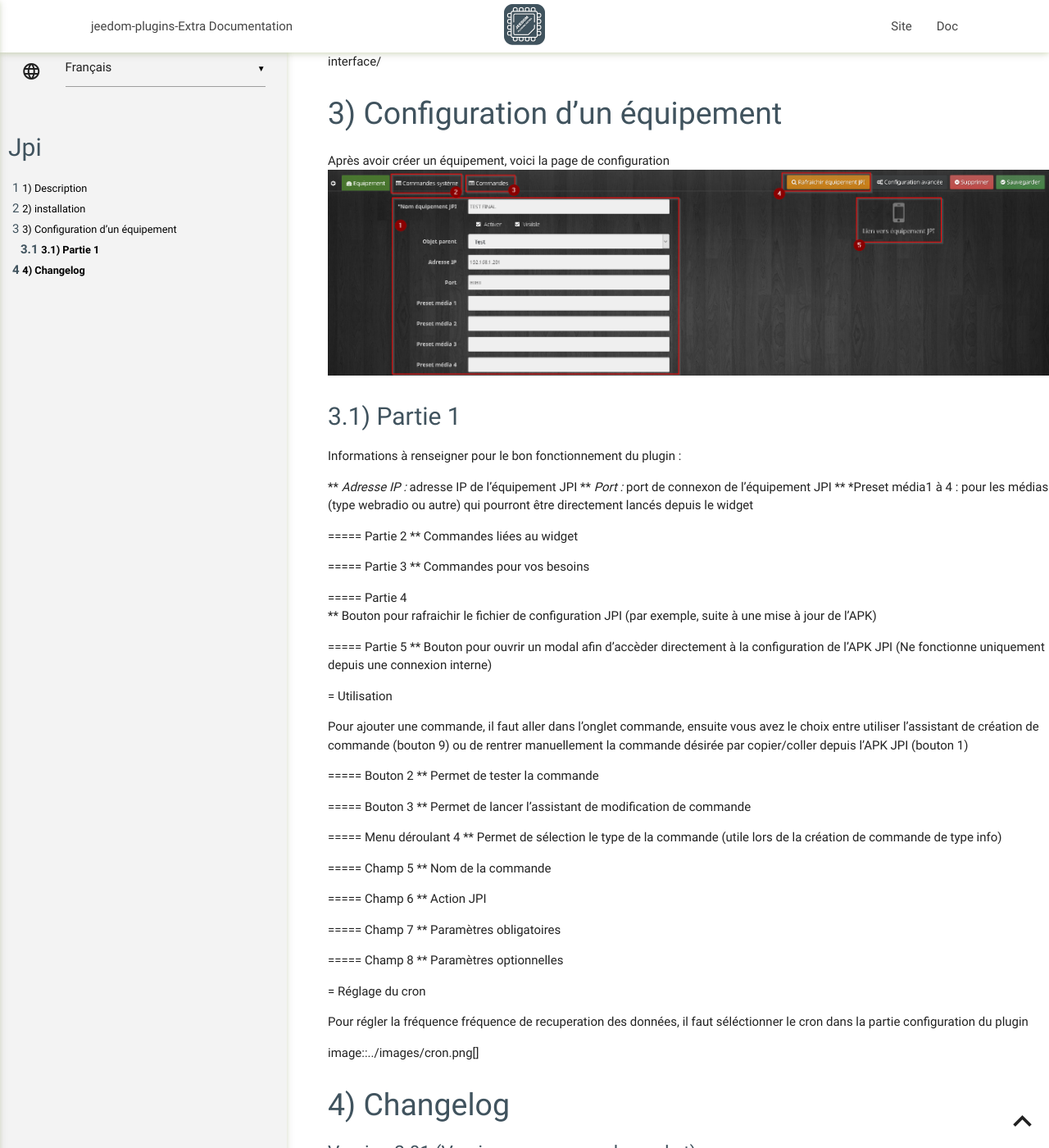
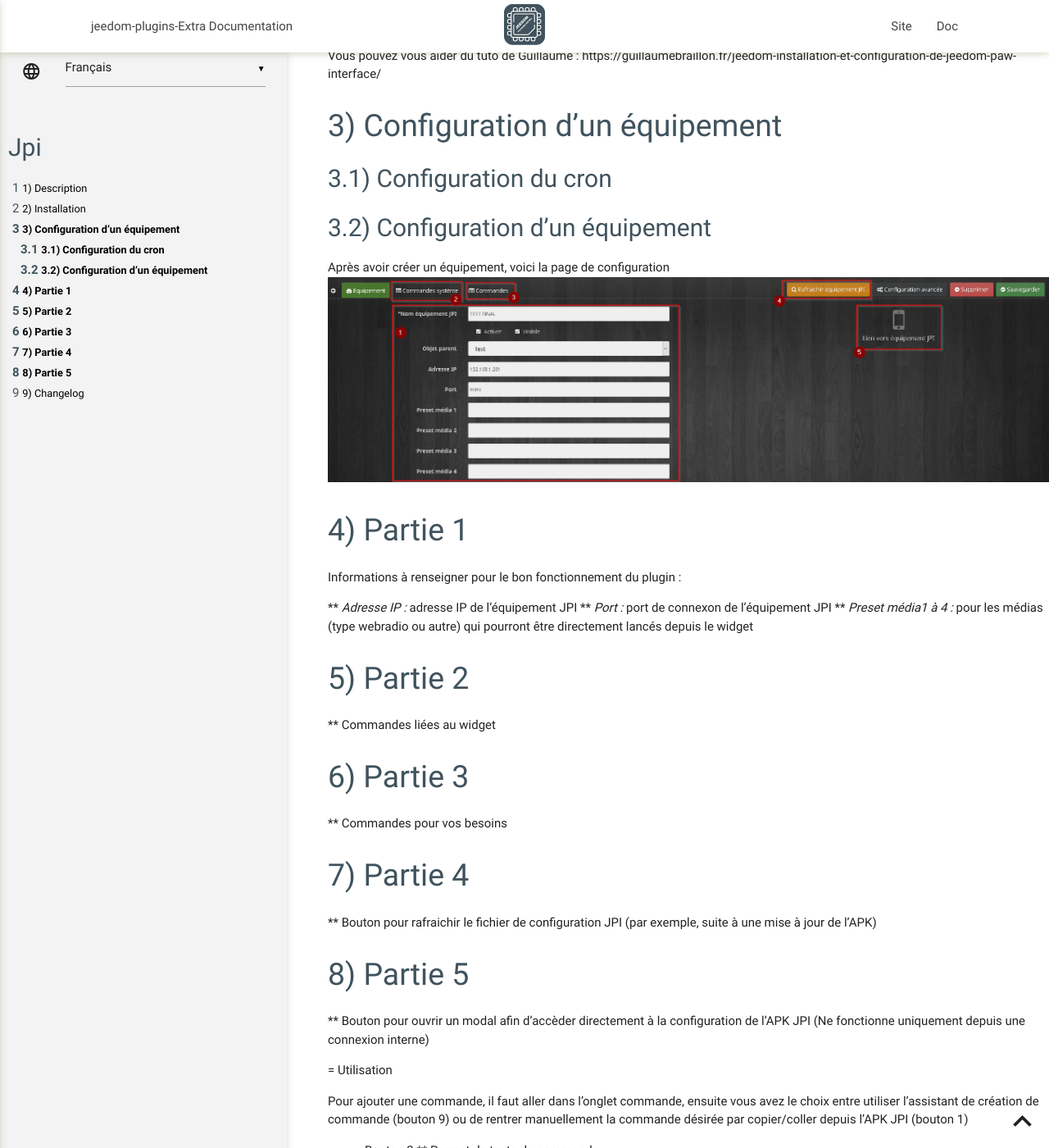
Before and after one commit to NextDom/plugin-jpi, a Jekyll site: the page built from docs/fr_FR/index.md, in a window 1280 px wide and 1400 px high, scrolled down 1084 px. Shown: the whole window at 82% size. Built offline with Jekyll 4.4.1, drawn with Linux system fonts in a browser that asks for light colours; our own code applies the rules of GitHub Pages for plain Markdown files; some of the changed text lies outside the part shown.

Commit message:
update doc

```diff
--- a/docs/fr_FR/index.md
+++ b/docs/fr_FR/index.md
@@ -5,11 +5,12 @@
 ![assistant](../images/assistant.png)
 
 Il dispose aussi d'un widget (dashboard/mobile) d'état et de contrôle de la partie multimédia avec 4 bouttons pré-définis.
+
 ![widget](../images/widget.png)
 
 *Petit plus du plugin : il est compatible avec la fonction ASK !*
 
-installation
+Installation
 ===
 
 ### Pré-requis
@@ -19,29 +20,34 @@
 Vous pouvez vous aider du tuto de Guillaume :  https://guillaumebraillon.fr/jeedom-installation-et-configuration-de-jeedom-paw-interface/
 
 
+
 Configuration d'un équipement
 ===
+
+## Configuration du cron
+
+## Configuration d'un équipement
 
 Après avoir créer un équipement, voici la page de configuration
 ![Equipement](../images/Equipement.png)
 
-## Partie 1
+# Partie 1
 Informations à renseigner pour le bon fonctionnement du plugin :
 
 ** *Adresse IP :* adresse IP de l'équipement JPI
 ** *Port :* port de connexon de l'équipement JPI
-** *Preset média1 à 4 : pour les médias (type webradio ou autre) qui pourront être directement lancés depuis le widget
+** *Preset média1 à 4 :* pour les médias (type webradio ou autre) qui pourront être directement lancés depuis le widget
 
-===== Partie 2
+# Partie 2
 ** Commandes liées au widget
 
-===== Partie 3
+# Partie 3
 ** Commandes pour vos besoins
 
-===== Partie 4
+# Partie 4
 ** Bouton pour rafraichir le fichier de configuration JPI (par exemple, suite à une mise à jour de l'APK)
 
-===== Partie 5
+# Partie 5
 ** Bouton pour ouvrir un modal afin d'accèder directement à la configuration de l'APK JPI (Ne fonctionne uniquement depuis une connexion interne)
 
 
```
